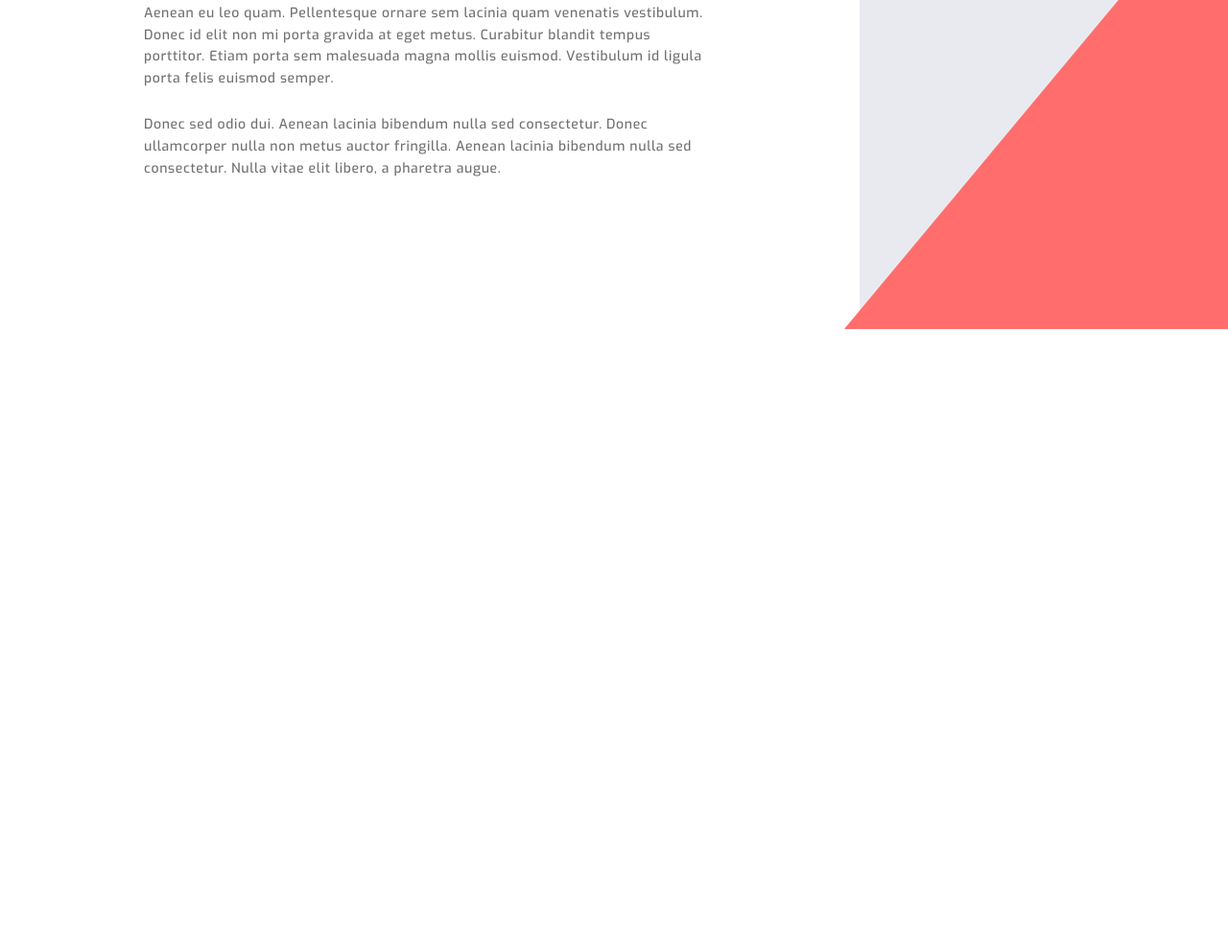
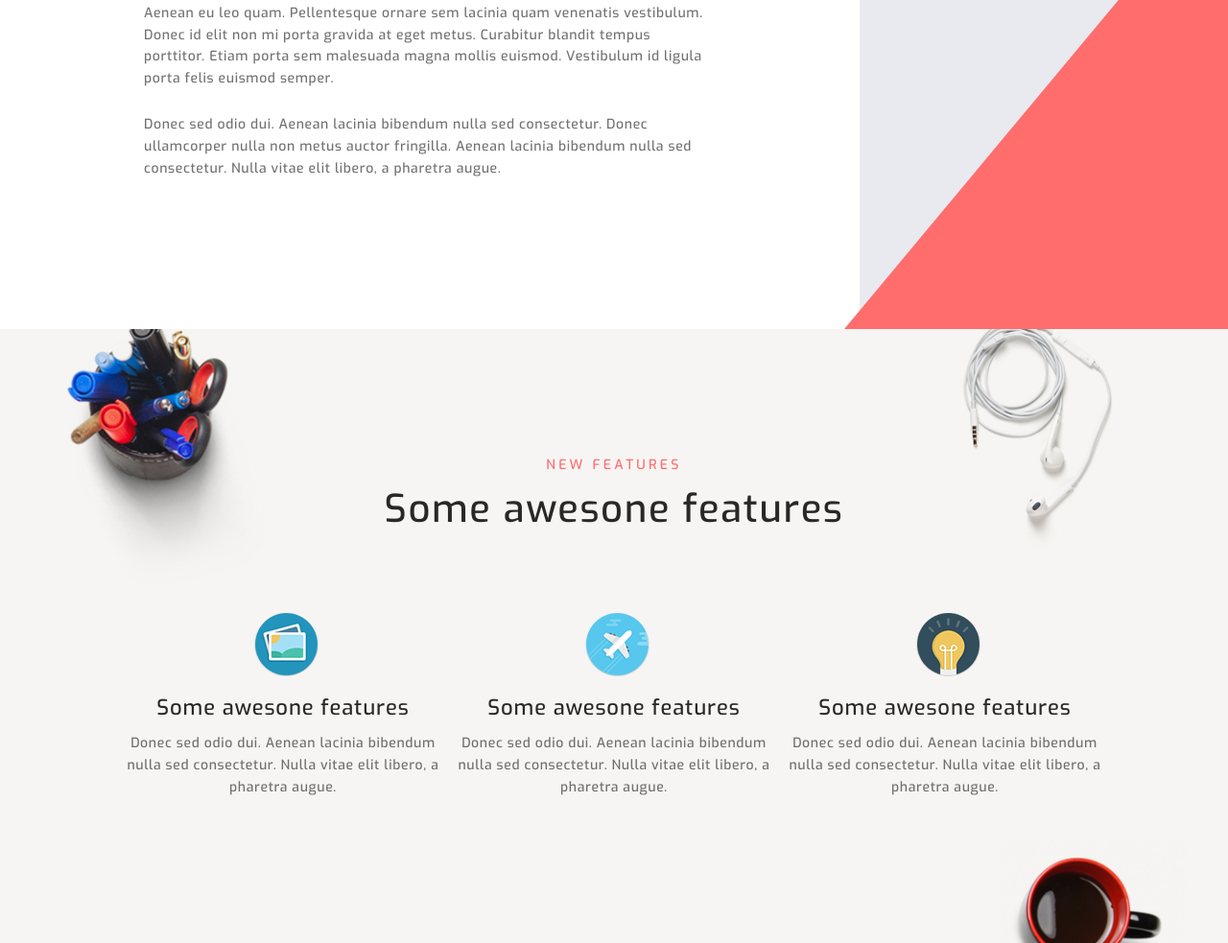
Before and after one commit to AlexK-WebDev/universal-lending, a plain HTML site: page index.html in a window 1280 px wide. Shown: the part 1061-2044 px from the top of the page at 96% size. Before the commit the page ends 1404 px from the top, so only its background shows below. Drawn offline with Linux system fonts and the light colour scheme.

Commit message:
featurs + adaptive is done

```diff
--- a/css/style.css
+++ b/css/style.css
@@ -189,12 +189,9 @@ body {
     padding: 10px;
     flex: 1 1 100%;
   }
-  .text-block__body .text-block__title {
-    font-size: 30px;
-  }
 }
 
-.text-block__subtitle {
+.sub {
   font-weight: 500;
   line-height: 3.13;
   letter-spacing: 3.2px;
@@ -203,13 +200,22 @@ body {
   color: #ff6d6d;
 }
 
-.text-block__title {
+.title {
   font-size: 40px;
   font-weight: 500;
   line-height: 1.25;
   letter-spacing: 1.6px;
+  color: #282828;
+}
+
+@media (max-width: 479.98px) {
+  .title {
+    font-size: 30px;
+  }
+}
+
+.text-block__title {
   text-align: left;
-  color: #282828;
   margin: 0 0 45px 0;
 }
 
@@ -262,4 +268,83 @@ body {
     border-bottom: 3 solid #ff6d6d;
   }
 }
+
+/* FEACHERS */
+.features {
+  padding: 120px 0 150px 0;
+  background: url(/img/features/BG.jpg) center center/cover no-repeat;
+}
+
+@media (max-width: 992.98px) {
+  .features {
+    padding: 50px 50px 50px 50px;
+  }
+}
+
+@media (max-width: 767.98px) {
+  .features {
+    padding: 50px 50px 50px 50px;
+  }
+}
+
+@media (max-width: 479.98px) {
+  .features {
+    padding: 10px;
+    flex: 1 1 100%;
+  }
+}
+
+.features__subtitle {
+  text-align: center;
+}
+
+.features__title {
+  text-align: center;
+}
+
+.features__row {
+  display: flex;
+  justify-content: center;
+  margin: 80px 0 0 0;
+  flex-wrap: wrap;
+}
+
+@media (max-width: 992.98px) {
+  .features__row {
+    margin: 60px 0 0 0;
+  }
+}
+
+.features__item {
+  max-width: 345px;
+}
+
+@media (max-width: 992.98px) {
+  .features__item {
+    margin: 30px 0 0 0;
+  }
+}
+
+.features__item-icon {
+  margin: 0 auto;
+  max-width: 65px;
+}
+
+.features__item-title {
+  font-size: 22px;
+  font-weight: 500;
+  line-height: 1;
+  letter-spacing: 0.88px;
+  text-align: center;
+  color: #282828;
+  margin: 20px 0 15px 0;
+}
+
+.features__item-text {
+  font-weight: 500;
+  line-height: 1.63;
+  letter-spacing: 0.64px;
+  text-align: center;
+  color: rgba(40, 40, 40, 0.66);
+}
 /*# sourceMappingURL=style.css.map */
--- a/index.html
+++ b/index.html
@@ -48,10 +48,10 @@
 	<div class="text-block">
 		<div class="text-block__row">
 			<div class="text-block__body">
-				<div class="text-block__subtitle">
+				<div class="text-block__subtitle sub">
 					New design
 				</div>
-				<div class="text-block__title">
+				<div class="text-block__title title">
 					There is no other platforms for you as like <span>....</span>
 				</div>
 				<div class="text-block__text">
@@ -64,5 +64,50 @@
 			</div>
 		</div>
 	</div>
+	<div class="features">
+		<div class="container">
+			<div class="features__subtitle sub">
+				New features
+			</div>
+			<div class="features__title title">
+				Some awesone features
+			</div>
+			<div class="features__row">
+				<div class="features__item">
+					<div class="features__item-icon">
+						<img src="/img/icons/1.png" alt="Card">
+					</div>
+					<div class="features__item-title">
+						Some awesone features
+					</div>
+					<div class="features__item-text">
+						Donec sed odio dui. Aenean lacinia bibendum nulla sed consectetur. Nulla vitae elit libero, a pharetra augue.
+					</div>
+				</div>
+				<div class="features__item">
+					<div class="features__item-icon">
+						<img src="/img/icons/2.png" alt="Plane">
+					</div>
+					<div class="features__item-title">
+						Some awesone features
+					</div>
+					<div class="features__item-text">
+						Donec sed odio dui. Aenean lacinia bibendum nulla sed consectetur. Nulla vitae elit libero, a pharetra augue.
+					</div>
+				</div>
+				<div class="features__item">
+					<div class="features__item-icon">
+						<img src="/img/icons/3.png" alt="Light">
+					</div>
+					<div class="features__item-title">
+						Some awesone features
+					</div>
+					<div class="features__item-text">
+						Donec sed odio dui. Aenean lacinia bibendum nulla sed consectetur. Nulla vitae elit libero, a pharetra augue.
+					</div>
+				</div>
+			</div>
+		</div>
+	</div>
 </body>
 </html>
```
Also changed, not shown: img/features/BG.jpg (added), img/icons/1.png (added), img/icons/2.png (added), img/icons/3.png (added).
